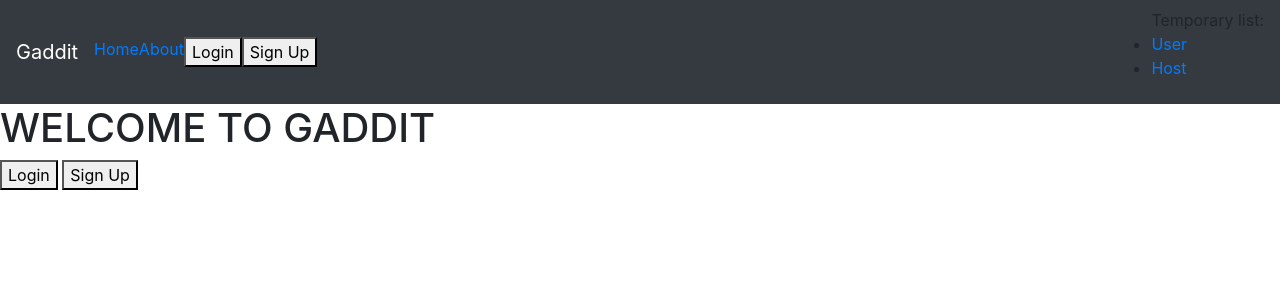
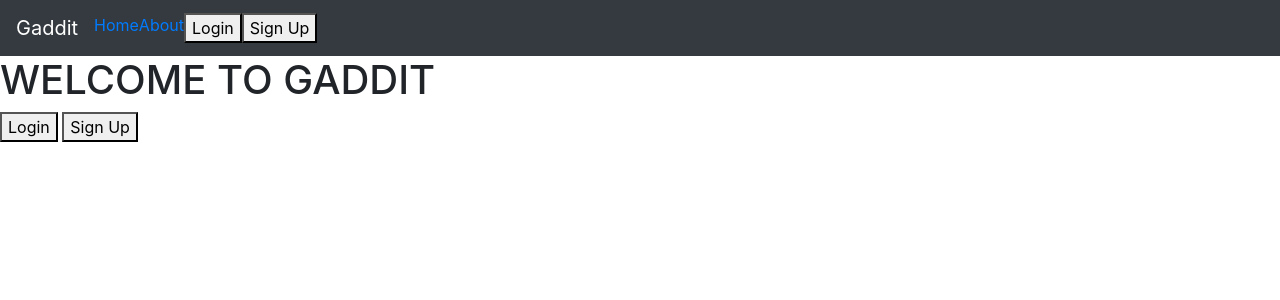
Before and after one commit to kalyak/Gadddit, a React (Create React App) app in the folder client/: page / in a window 1280 px wide. Shown: the top 300 px of the page. Built offline with nearby package versions, Linux system fonts and the light colour scheme.

Commit message:
removed temporary items from navbar

```diff
--- a/client/src/components/route/route-main.js
+++ b/client/src/components/route/route-main.js
@@ -17,18 +17,6 @@ const MainRoute = () => {
           <LoginBtn />
           <SignUpBtn />
         </Nav>
-
-        {/* START - Temporary - to be removed */}
-        <ul>
-          Temporary list:
-          <li>
-            <a href="/user">User</a>
-          </li>
-          <li>
-            <a href="/host">Host</a>
-          </li>
-        </ul>
-        {/* END - Temporary - to be removed */}
       </Navbar>
     </>
   );
```
